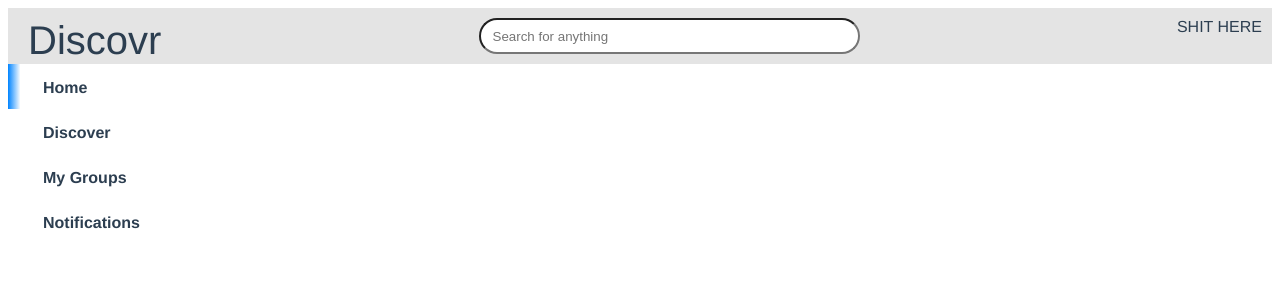
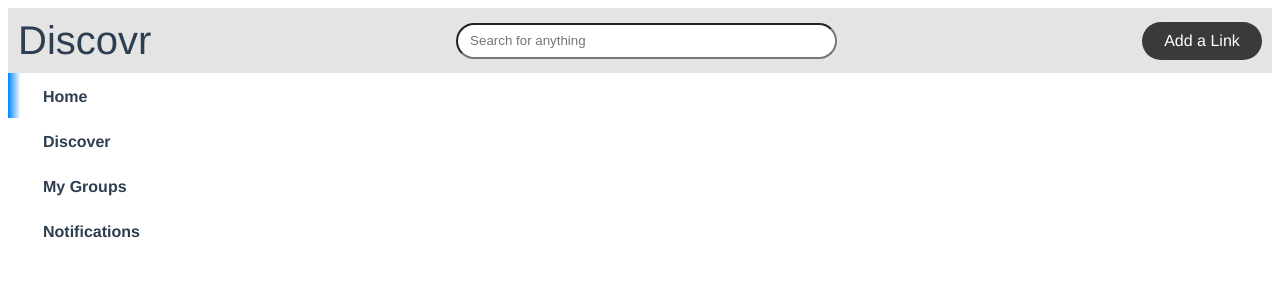
Before and after one commit to nicholascarlin/Discovr, a Vue app in the folder website/: page / in a window 1280 px wide. Shown: the top 300 px of the page. Built offline with nearby package versions, Linux system fonts and the light colour scheme.

Commit message:
Cleaned up Header and added add link

```diff
--- a/website/src/components/Header.vue
+++ b/website/src/components/Header.vue
@@ -2,7 +2,7 @@
     <div class="header">
         <div class="header-logo-text">Discovr</div>
         <input class="header-search-bar" type="text" placeholder="Search for anything">
-        <div class="header-subtext">SHIT HERE</div>
+        <div class="header-al">Add a Link</div>
     </div>
 </template>
 
@@ -14,10 +14,19 @@ export default {
 
 <style scoped>
 
+.header-al {
+    text-align: center;
+    width: 100px;
+    background-color: rgb(58, 58, 58);
+    color: white;
+    padding: 10px;
+    border-radius: 30px;
+    cursor: pointer;
+}
+
 .header-logo-text {
-    float: left;
+    text-align: left;
     font-size: 40px;
-    margin-left: 10px;
 }
 
 .header-search-bar {
@@ -32,12 +41,14 @@ export default {
     outline: none;
 }
 
-.header-subtext {
-    float: right;
+.header {
+    display: flex;
+    justify-content: space-between;
+    padding: 10px;
 }
 
-.header {
-    padding: 10px;
+.header * {
+    align-self: center;
 }
 
 
--- a/website/src/main.js
+++ b/website/src/main.js
@@ -1,17 +1,4 @@
 import { createApp } from 'vue'
 import App from './App.vue'
-import { library } from '@fortawesome/fontawesome-svg-core'
-import { FontAwesomeIcon } from '@fortawesome/vue-fontawesome'
 
 createApp(App).mount('#app')
-
-import {
-    faSearch
-} from '@fortawesome/free-solid-svg-icons'
-import Vue from 'vue'
-
-library.add(
-    faSearch
-)
-
-Vue.component('font-awesome-icon', FontAwesomeIcon);
```
